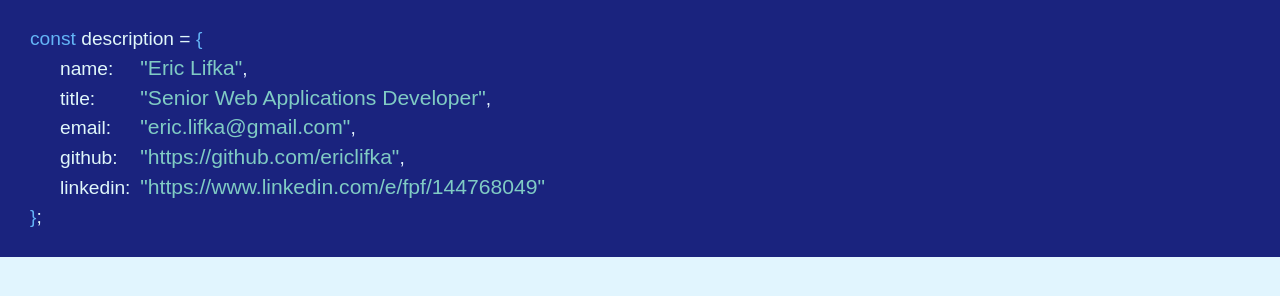
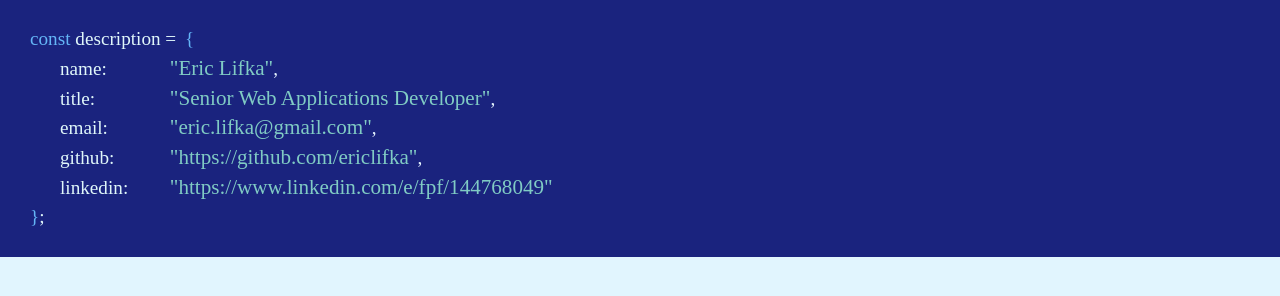
Before and after one commit to ericlifka/ericlifka.github.io, a plain HTML site: page index.html in a window 1280 px wide. Drawn offline with Linux system fonts and the light colour scheme.

Commit message:
switch to a monospace font

```diff
--- a/styles.less
+++ b/styles.less
@@ -14,7 +14,7 @@ html, body {
 
 	font-size: 1.2em;
     line-height: 1.5em;
-	font-family: sans-serif;
+	font-family: "Andale Mono";
 
     .line {
         &.indent {
@@ -32,7 +32,7 @@ html, body {
 
         .label {
             display: inline-block;
-            min-width: 75px;
+            min-width: 105px;
             color: #E0F7FA;
         }
     }
```
Also changed, not shown: styles.css.
